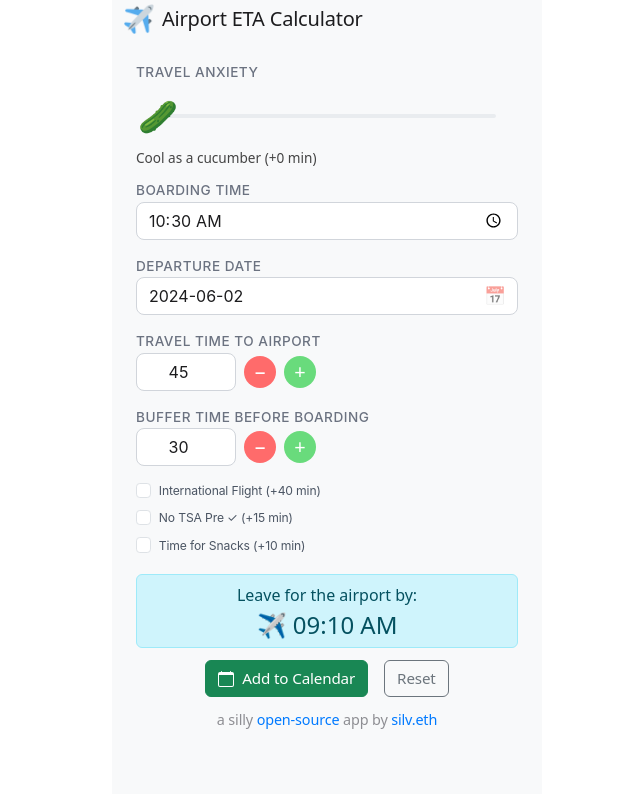
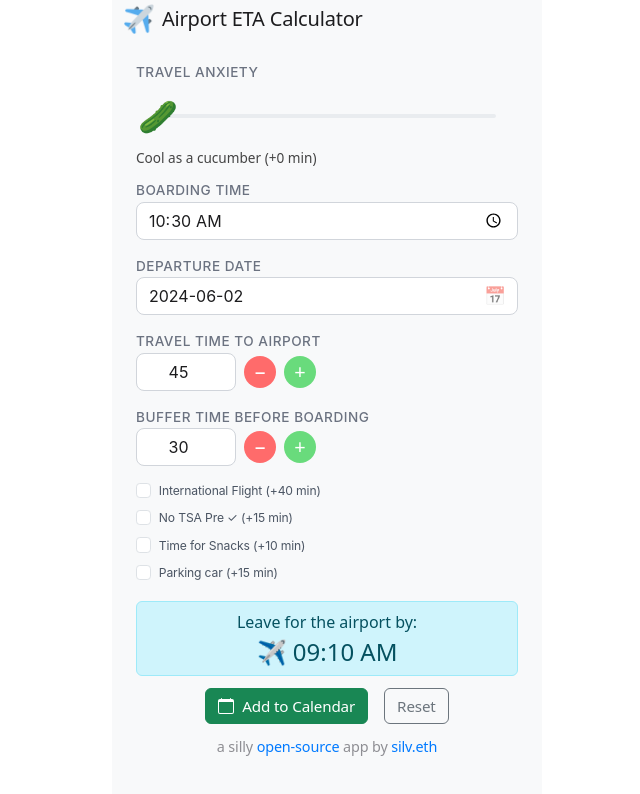
Before and after one commit to mattsilv/airport-time-estimator, a React (Create React App) app: page / in a window 1280 px wide. Shown: the top 794 px of the page, without its empty margins (313-953 px from the left). Built offline with nearby package versions, Linux system fonts and the light colour scheme.

Commit message:
added parking time

```diff
--- a/src/components/FlightForm.js
+++ b/src/components/FlightForm.js
@@ -194,6 +194,14 @@ export const FlightForm = ({
           checked={formValues.needSnacks || false}
           onChange={(e) => onCheckboxChange("needSnacks", e.target.checked)}
         />
+        <Form.Check
+          className={styles.checkboxLabel}
+          type="checkbox"
+          id="needParking"
+          label="Parking car (+15 min)"
+          checked={formValues.needParking === "true"}
+          onChange={(e) => onCheckboxChange("needParking", e.target.checked)}
+        />
       </div>
     </Form>
   );
--- a/src/config/formFieldsConfig.js
+++ b/src/config/formFieldsConfig.js
@@ -4,4 +4,5 @@ export const formFieldsConfig = [
   { name: "drivingTime", defaultValue: "45" },
   { name: "arriveEarly", defaultValue: "30" },
   { name: "snackTime", defaultValue: "5" },
+  { name: "needParking", defaultValue: "false" },
 ];
--- a/src/hooks/useFlightForm.js
+++ b/src/hooks/useFlightForm.js
@@ -44,6 +44,7 @@ export function useFlightForm() {
     const internationalBuffer = formValues.isInternational ? 40 : 0;
     const tsaBuffer = formValues.noTSAPre ? 15 : 0;
     const snackBuffer = formValues.needSnacks ? 10 : 0;
+    const parkingBuffer = formValues.needParking ? 15 : 0;
     const additionalMinutes = level * 5;
 
     const totalBuffer =
@@ -51,6 +52,7 @@ export function useFlightForm() {
       internationalBuffer +
       tsaBuffer +
       snackBuffer +
+      parkingBuffer +
       additionalMinutes;
 
     setFormValues((prev) => ({
--- a/src/pages/Home.js
+++ b/src/pages/Home.js
@@ -18,15 +18,6 @@ export function Home() {
   } = useFlightForm();
 
   const { calendarURL } = useCalenderLink(leaveTime, selectedDate);
-
-  const calendarLinkStyle = {
-    color: "#007AFF",
-    textDecoration: "none",
-    fontWeight: "400",
-    fontSize: "0.95rem",
-    letterSpacing: "-0.01em",
-    marginBottom: "0.75rem",
-  };
 
   return (
     <Stack className="mt-0" gap={1}>
```
